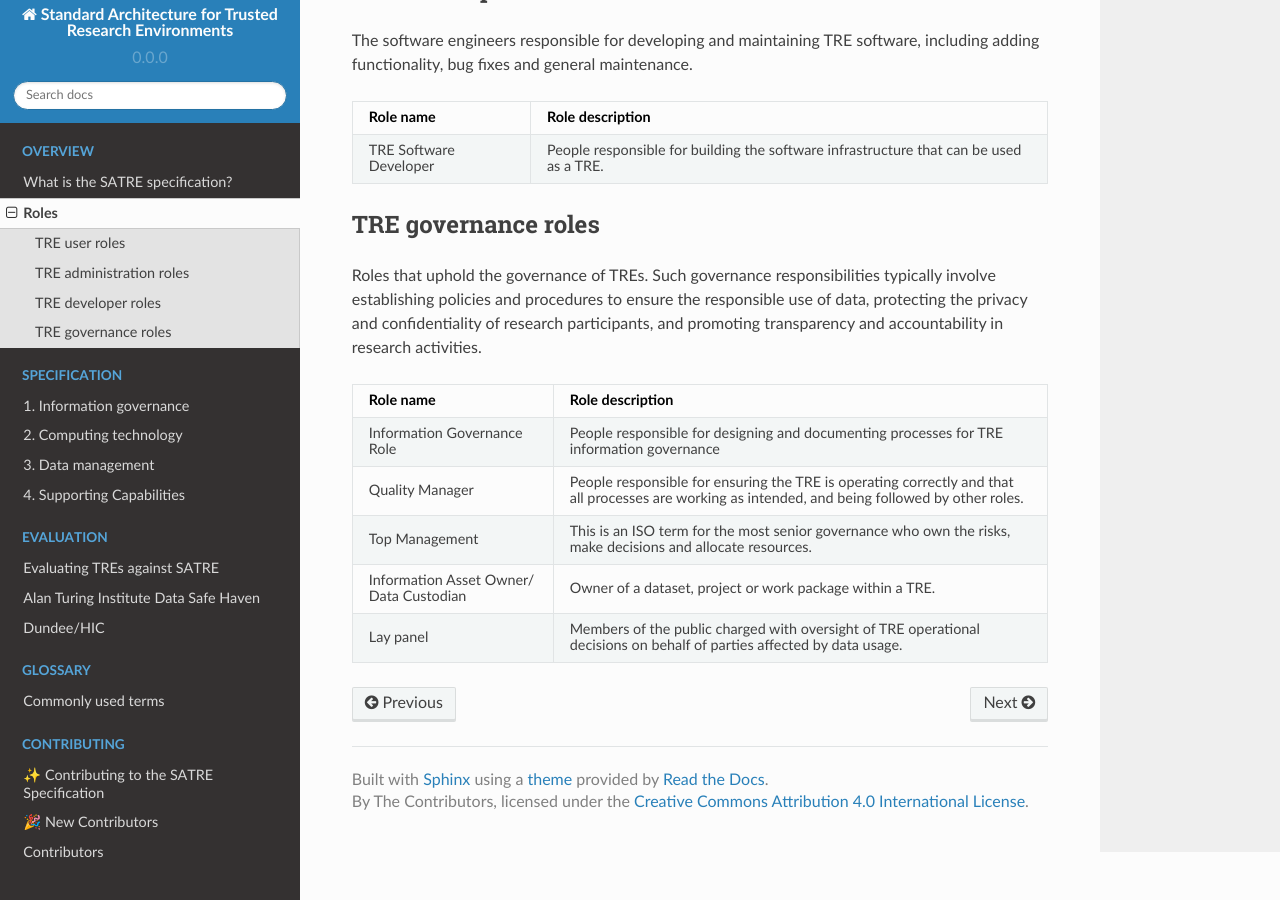
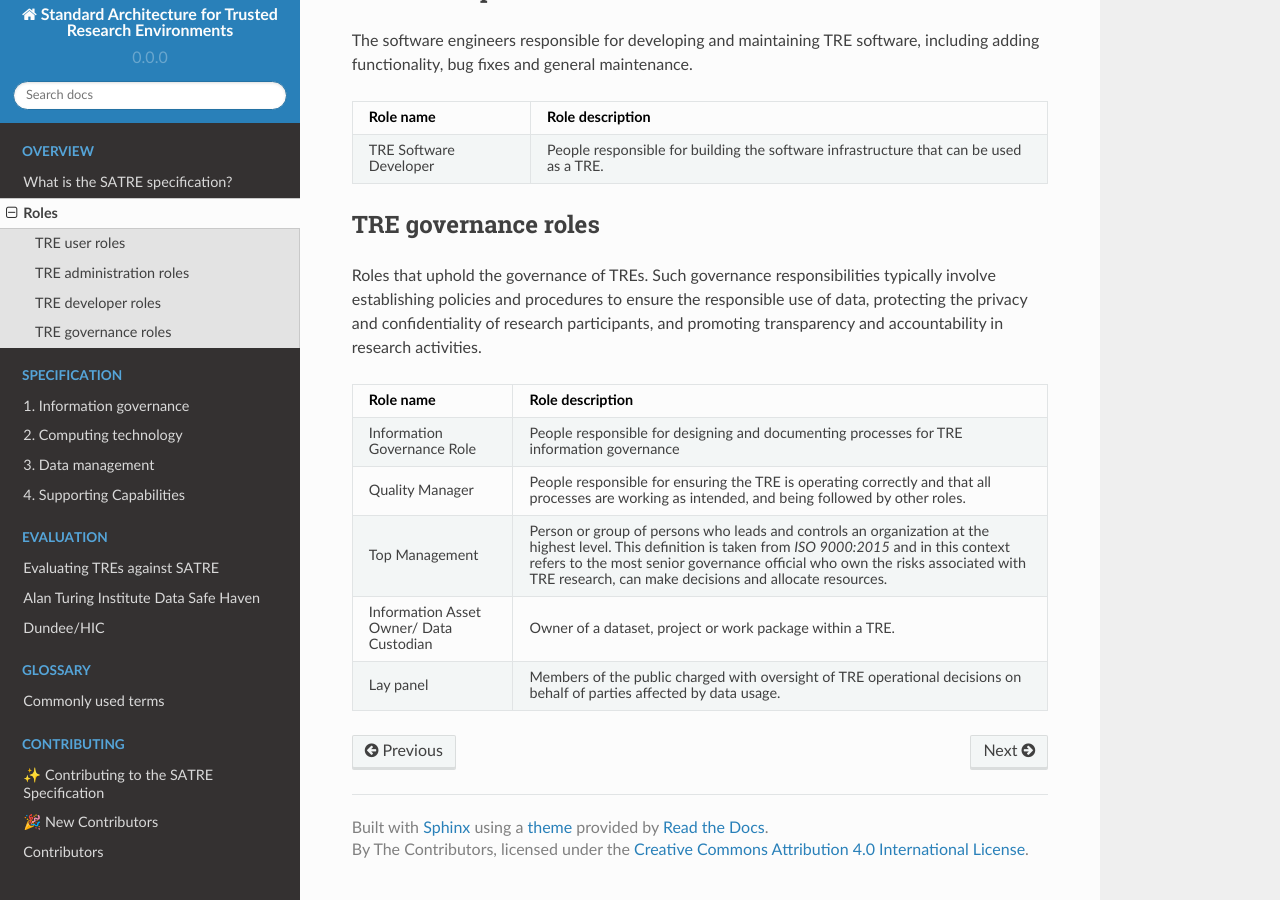
Before and after one commit to sa-tre/satre-specification, a Sphinx documentation site: the page built from docs/source/roles.md, in a window 1280 px wide and 900 px high, scrolled down 900 px. Built offline with Sphinx 7.4.7 and the Read the Docs theme 2.0.0, drawn with Linux system fonts in a browser that asks for light colours.

Commit message:
redefine top management role and link to iso

```diff
--- a/docs/source/roles.md
+++ b/docs/source/roles.md
@@ -86,7 +86,7 @@ Such governance responsibilities typically involve establishing policies and pro
 * - Quality Manager
   - People responsible for ensuring the TRE is operating correctly and that all processes are working as intended, and being followed by other roles.
 * - Top Management
-  - This is an ISO term for the most senior governance who own the risks, make decisions and allocate resources.
+  - Person or group of persons who leads and controls an organization at the highest level. This definition is taken from *ISO 9000:2015* and in this context refers to the most senior governance official who own the risks associated with TRE research, can make decisions and allocate resources.
 * - Information Asset Owner/ Data Custodian
   - Owner of a dataset, project or work package within a TRE.
 * - Lay panel
```
Also changed, not shown: docs/source/pillars/information_governance.md (+1 -1 lines).
